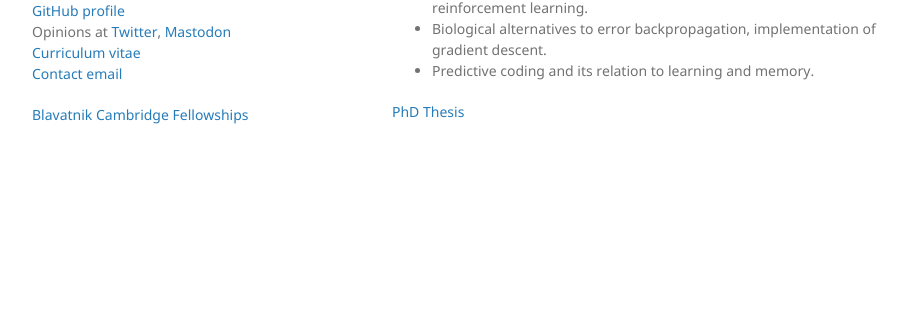
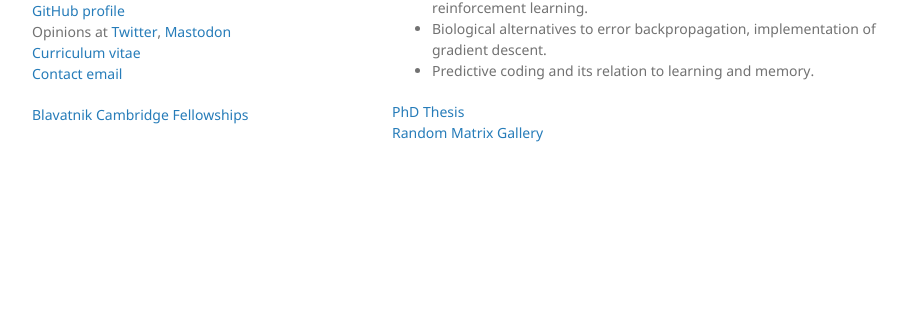
Before and after one commit to uricohen/uricohen.github.io, a Jekyll site: the page built from index.md, in a window 1280 px wide. Shown: the part 398-715 px from the top of the page, without its empty margins (178-1093 px from the left). Built offline with Jekyll 4.4.1, drawn with Linux system fonts in a browser that asks for light colours; our own code applies the rules of GitHub Pages for plain Markdown files.

Commit message:
Added links to random matrix gallery

```diff
--- a/index.md
+++ b/index.md
@@ -15,3 +15,4 @@ I am an aspiring scientist in the field of computational neuroscience, intereste
 *	Predictive coding and its relation to learning and memory.
 
 [PhD Thesis](./phd_thesis.html)
+[Random Matrix Gallery](https://github.com/populationcodes/random-matrix-gallery/)
```
Also changed, not shown: phd_thesis.md (+1 -0 lines).
